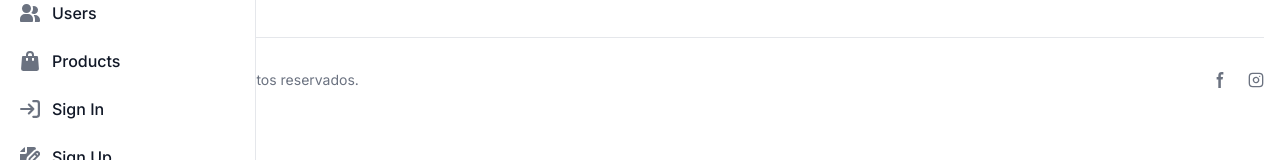
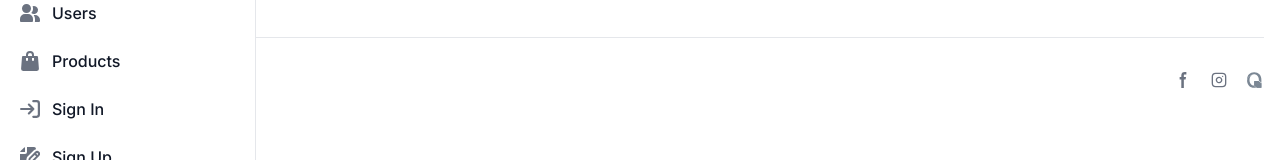
Before and after one commit to hi-bernardo/eparacati, a React (Vite) app: page / in a window 1280 px wide. Shown: the part 231-391 px from the top of the page. Built offline with nearby package versions, Linux system fonts and the light colour scheme.

Commit message:
footer update 2

```diff
--- a/src/components/layout/Footer/index.jsx
+++ b/src/components/layout/Footer/index.jsx
@@ -18,7 +18,7 @@ function Footer() {
                   <h2 class="mb-6 text-sm font-semibold text-gray-900 uppercase dark:text-white">Instituição</h2>
                   <ul class="text-gray-500 dark:text-gray-400 font-medium">
                       <li class="mb-4">
-                          <a href="https://qedu.org.br/escola/23265426-eeep-professora-elsa-maria-porto-costa-lima" class="hover:underline ">Escola EP de Aracati</a>
+                          <a href="https://www.instagram.com/eparacati/" class="hover:underline ">Escola EP de Aracati</a>
                       </li>
                       <li>
                           <a href="https://www.instagram.com/gremioadolfocaminha/" class="hover:underline">Grêmio Adolfo Caminha</a>
@@ -54,7 +54,7 @@ function Footer() {
       </div>
       <hr class="my-6 border-gray-200 sm:mx-auto dark:border-gray-700 lg:my-8" />
       <div class="sm:flex sm:items-center sm:justify-between">
-          <span class="text-sm text-gray-500 sm:text-center flex dark:text-gray-400"><svg class="h-4 w-4 text-gray-500 mr-2"  width="24" height="24" viewBox="0 0 24 24" stroke-width="2" stroke="currentColor" fill="none" stroke-linecap="round" stroke-linejoin="round">  <path stroke="none" d="M0 0h24v24H0z"/>  <line x1="3" y1="21" x2="21" y2="21" />  <line x1="9" y1="8" x2="10" y2="8" />  <line x1="9" y1="12" x2="10" y2="12" />  <line x1="9" y1="16" x2="10" y2="16" />  <line x1="14" y1="8" x2="15" y2="8" />  <line x1="14" y1="12" x2="15" y2="12" />  <line x1="14" y1="16" x2="15" y2="16" />  <path d="M5 21v-16a2 2 0 0 1 2 -2h10a2 2 0 0 1 2 2v16" /></svg>  2009 <a href="https://www.instagram.com/eparacati/" class="hover:underline"><span class="mr-1"></span>EP Aracati™</a>. Todos os direitos reservados.
+          <span class="text-sm text-gray-500 sm:text-center flex dark:text-gray-400"><svg class="h-4 w-4 text-gray-500 mr-2"  width="24" height="24" viewBox="0 0 24 24" stroke-width="2" stroke="currentColor" fill="none" stroke-linecap="round" stroke-linejoin="round">  <path stroke="none" d="M0 0h24v24H0z"/>  <line x1="3" y1="21" x2="21" y2="21" />  <line x1="9" y1="8" x2="10" y2="8" />  <line x1="9" y1="12" x2="10" y2="12" />  <line x1="9" y1="16" x2="10" y2="16" />  <line x1="14" y1="8" x2="15" y2="8" />  <line x1="14" y1="12" x2="15" y2="12" />  <line x1="14" y1="16" x2="15" y2="16" />  <path d="M5 21v-16a2 2 0 0 1 2 -2h10a2 2 0 0 1 2 2v16" /></svg>  2009 <a href="https://www.instagram.com/eparacati/" class="hover:underline"><span class="mr-1"></span>EP Aracati™</a>
           </span>
           <div class="flex mt-4 space-x-5 sm:justify-center sm:mt-0">
               <a href="https://www.facebook.com/eeparacati" class="text-gray-500 hover:text-gray-900 dark:hover:text-white">
@@ -69,6 +69,28 @@ function Footer() {
                   </svg>
                   <span class="sr-only">Instagram perfil</span>
               </a>
+              <a href="https://qedu.org.br/escola/23265426-eeep-professora-elsa-maria-porto-costa-lima" class="text-gray-500 hover:text-gray-900 dark:hover:text-white">
+                  <svg width="17" height="17" viewBox="0 0 50 50" fill="none" xmlns="http://www.w3.org/2000/svg" class="">
+                    <path d="M42.3164 32.8406H29.1721V46.3459H42.3164V32.8406Z" fill="#7B8794"></path>
+                    <path d="M42.3164 32.8406H29.1721V46.3459H42.3164V32.8406Z" fill="#7B8794"></path>
+                    <path d="M21.2764 26.1174V39.7343L29.1824 46.3706V32.8694H42.3295L34.3449 26.1174H21.2764Z" fill="#7B8794"></path>
+                    <path d="M21.2764 26.1174V39.7343L29.1824 46.3706V32.8694" fill="#7B8794"></path>
+                    <path d="M5.90212 13.1738C7.77488 11.1851 10.0057 9.64238 12.5945 8.54571C14.8206 7.60227 17.2483 7.06441 19.8778 6.9321C20.3239 6.89078 20.7754 6.87123 21.2419 6.87123C21.7669 6.87123 22.2795 6.89905 22.7806 6.94881C24.1939 7.08621 25.5725 7.46787 26.8548 8.07677C28.5216 8.87216 29.9838 10.0384 31.1289 11.4859C32.3052 12.9476 33.2144 14.6952 33.8564 16.7288C34.4945 18.763 34.8148 21.0183 34.8174 23.4949V25.1856L42.3509 31.4437C42.355 26.872 42.355 23.5554 42.355 23.4949C42.355 20.0829 41.8394 16.9689 40.8083 14.1529C39.7699 11.3424 38.3227 8.94279 36.4668 6.95412C34.6051 4.96561 32.3752 3.42292 29.7772 2.32605C27.1752 1.22712 24.3081 0.678253 21.1761 0.679445C18.0471 0.679445 15.1866 1.22831 12.5947 2.32605C10.0069 3.42218 7.77607 4.96487 5.90237 6.95412C4.03233 8.93991 2.58128 11.3395 1.54924 14.1529C0.514851 16.9691 -0.00156097 20.0832 3.54412e-06 23.4949C3.54412e-06 24.5649 0.0470612 25.613 0.146243 26.6278C0.346835 24.4918 0.81819 22.3899 1.54899 20.3725C2.58211 17.5592 4.03315 15.1596 5.90212 13.1738Z" fill="url(#paint0_linear)"></path>
+                    <path d="M15.5636 38.9403C13.892 38.1592 12.4191 37.0107 11.2548 35.5808C10.0617 34.1274 9.13221 32.3779 8.46639 30.3323C8.07857 29.1223 7.80716 27.8782 7.65583 26.6168C7.53133 25.5808 7.47 24.5381 7.47217 23.4947C7.47217 20.9904 7.7938 18.7233 8.44854 16.6792C9.10064 14.6411 10.0339 12.8883 11.2409 11.4349C12.4201 9.99753 13.9089 8.84442 15.5964 8.06156C16.9462 7.43704 18.3955 7.05473 19.8781 6.93213C17.2482 7.06427 14.8203 7.60218 12.5944 8.54586C10.0066 9.64495 7.77574 11.1876 5.902 13.1737C4.03228 15.1595 2.58126 17.5591 1.54893 20.3726C0.817834 22.39 0.346373 24.492 0.145874 26.628C0.364082 28.851 0.821207 30.9287 1.51725 32.8613C2.52541 35.6745 3.95472 38.0806 5.80516 40.0795C7.65577 42.0817 9.88108 43.6244 12.4811 44.7075C14.8593 45.699 17.5024 46.2204 20.3832 46.3048H27.4123L19.8943 40.0599C18.3957 39.9458 16.9293 39.5667 15.5636 38.9403Z" fill="url(#paint1_linear)"></path>
+
+                    <defs>
+                      <linearGradient id="paint0_linear" x1="0" y1="16.0616" x2="42.355" y2="16.0616" gradientUnits="userSpaceOnUse">
+                        <stop stop-color="#7B8794"></stop>
+                         <stop offset="1" stop-color="#7B8794"></stop>
+                      </linearGradient>
+                      <linearGradient id="paint1_linear" x1="3.71778" y1="15.6729" x2="36.9947" y2="29.5174" gradientUnits="userSpaceOnUse">
+                        <stop stop-color="#7B8794"></stop>
+                        <stop offset="1" stop-color="#7B8794"></stop>
+                      </linearGradient>
+                    </defs>
+                  </svg>
+                  <span class="sr-only">Instagram perfil</span>
+              </a>
           </div>
       </div>
     </div>
```
